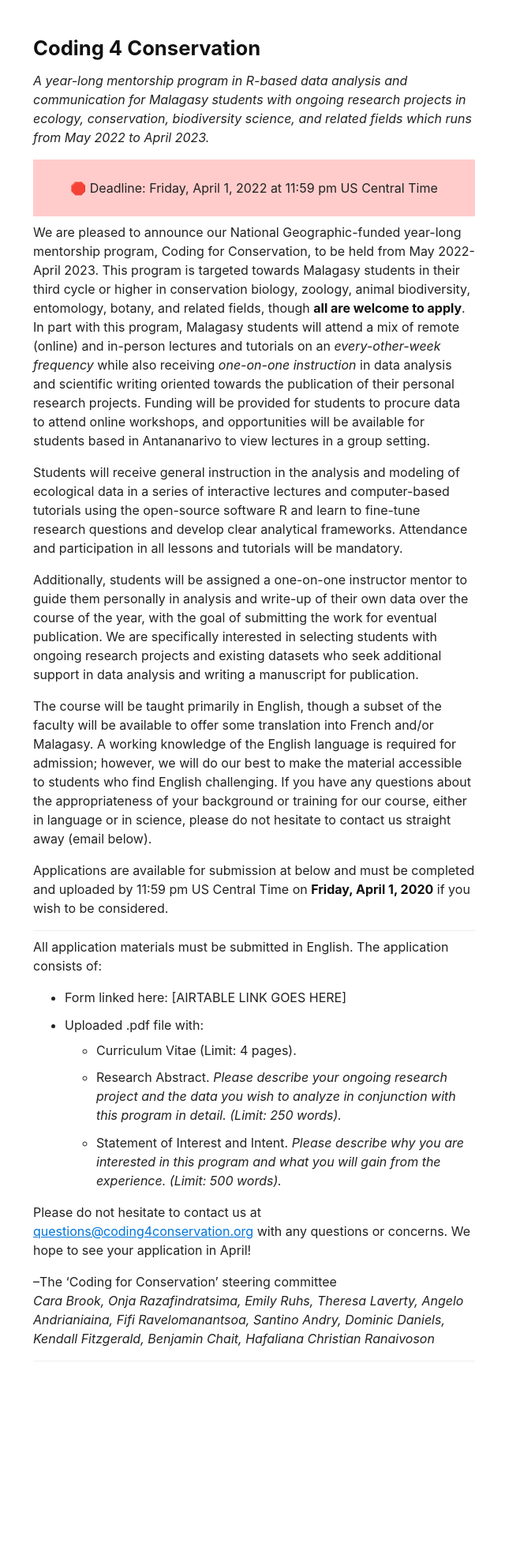
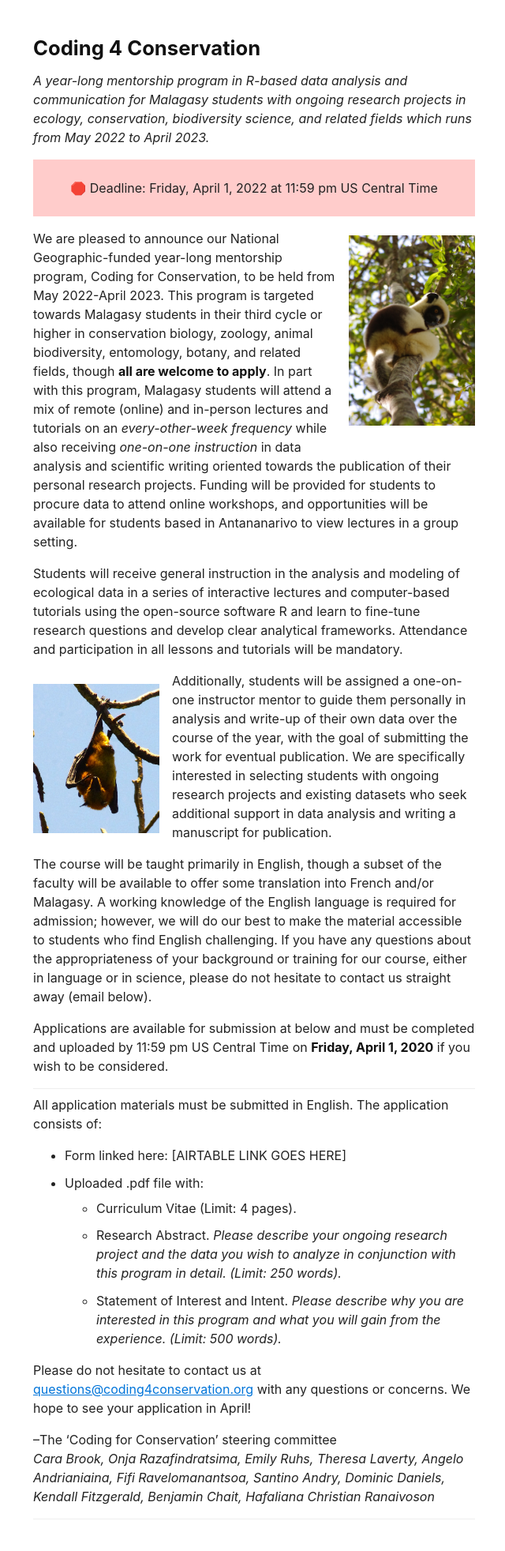
Before and after one commit to brooklabteam/coding4conservation, a Jekyll site: the page built from index.md, in a window 1280 px wide. Shown: the whole page at 79% size, without its empty margins (318-958 px from the left). Built offline with Jekyll 4.4.1, drawn with Linux system fonts in a browser that asks for light colours; before the commit the page ends 1764 px from its top, so only the background shows below that.

Commit message:
add images

```diff
--- a/index.md
+++ b/index.md
@@ -8,9 +8,13 @@
 <p><center>🛑 Deadline: Friday, April 1, 2022 at 11:59 pm US Central Time</center></p>
 </div>
 
+<img src="assets/img/IMGP0119.JPG" style="float: right; max-width: 10em; margin: 1em 0 1em 1em;" />
+
 <p>We are pleased to announce our National Geographic-funded year-long mentorship program, Coding for Conservation, to be held from May 2022-April 2023. This program is targeted towards Malagasy students in their third cycle or higher in conservation biology, zoology, animal biodiversity, entomology, botany, and related fields, though <strong>all are welcome to apply</strong>. In part with this program, Malagasy students will attend a mix of remote (online) and in-person lectures and tutorials on an <em>every-other-week frequency</em> while also receiving <em>one-on-one instruction</em> in data analysis and scientific writing oriented towards the publication of their personal research projects. Funding will be provided for students to procure data to attend online workshops, and opportunities will be available for students based in Antananarivo to view lectures in a group setting.</p>
 
 <p>Students will receive general instruction in the analysis and modeling of ecological data in a series of interactive lectures and computer-based tutorials using the open-source software R and learn to fine-tune research questions and develop clear analytical frameworks. <!-- A preliminary outline of our planned instructional series is available here: link??? //--> Attendance and participation in all lessons and tutorials will be mandatory.</p>
+
+<img src="assets/img/IMGP1272.JPG" style="float: left; max-width: 10em; margin: 1em 1em 1em 0;" />
 
 <p>Additionally, students will be assigned a one-on-one instructor mentor to guide them personally in analysis and write-up of their own data over the course of the year, with the goal of submitting the work for eventual publication. We are specifically interested in selecting students with ongoing research projects and existing datasets who seek additional support in data analysis and writing a manuscript for publication. </p>
 
```
Also changed, not shown: assets/img/IMGP0119.JPG (added), assets/img/IMGP1272.JPG (added), assets/img/IMG_1317.JPG (added).
